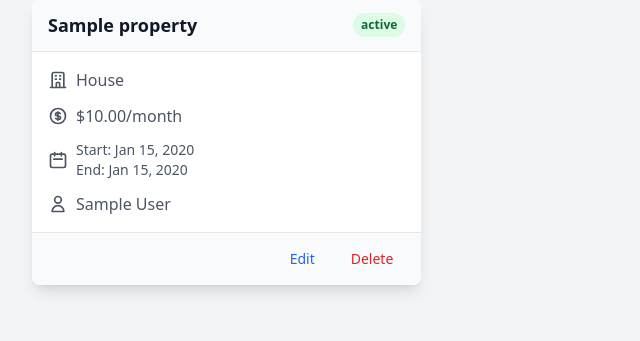
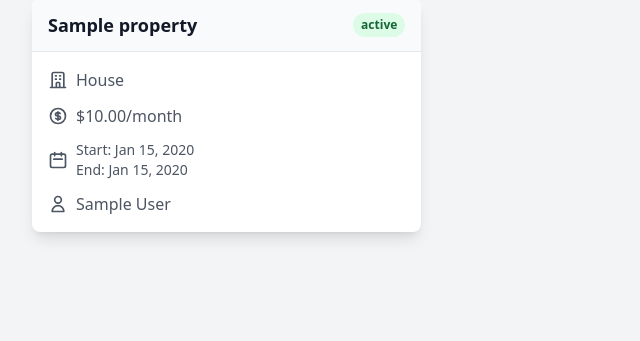
Before and after one commit to TheForgeTeam/prop-tech, a Django app: page /rentals/ in a window 1280 px wide. Shown: the part 161-502 px from the top of the page, without its empty margins (0-640 px from the left). Run offline with Django 5.2, Linux system fonts and the light colour scheme; tables that the repository leaves empty hold one stand-in row (values such as "Sample post"); some libraries are stand-ins or nearby versions.

Commit message:
refactor: removed edit and delete button

```diff
--- a/real_estate_dashboard/templates/properties/rentals.html
+++ b/real_estate_dashboard/templates/properties/rentals.html
@@ -194,7 +194,7 @@
       </div>
 
       <!-- Card Footer -->
-      <div class="bg-gray-50 px-4 py-3 border-t">
+      <!-- <div class="bg-gray-50 px-4 py-3 border-t">
         <div class="flex justify-end space-x-3">
           <button class="px-3 py-1 text-sm text-blue-600 hover:text-blue-800">
             Edit
@@ -203,7 +203,7 @@
             Delete
           </button>
         </div>
-      </div>
+      </div> -->
     </div>
     {% endfor %}
   </div>
```
